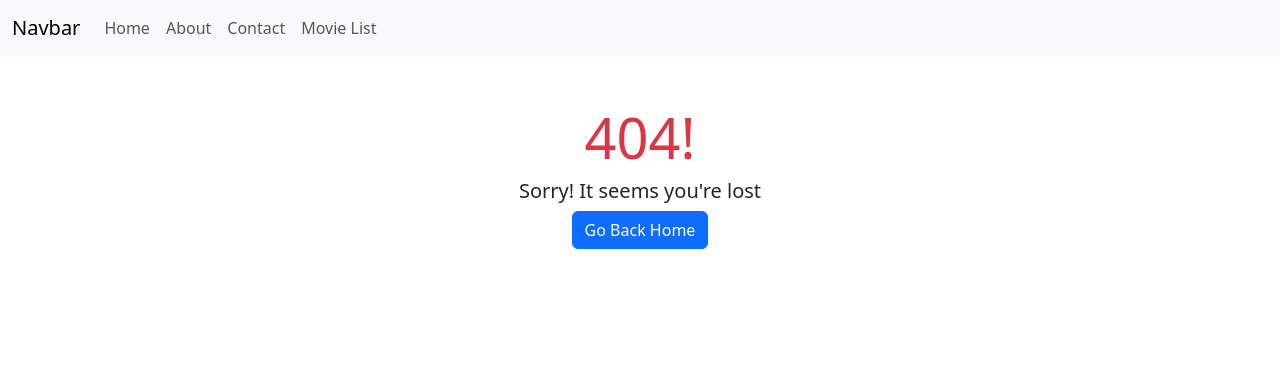
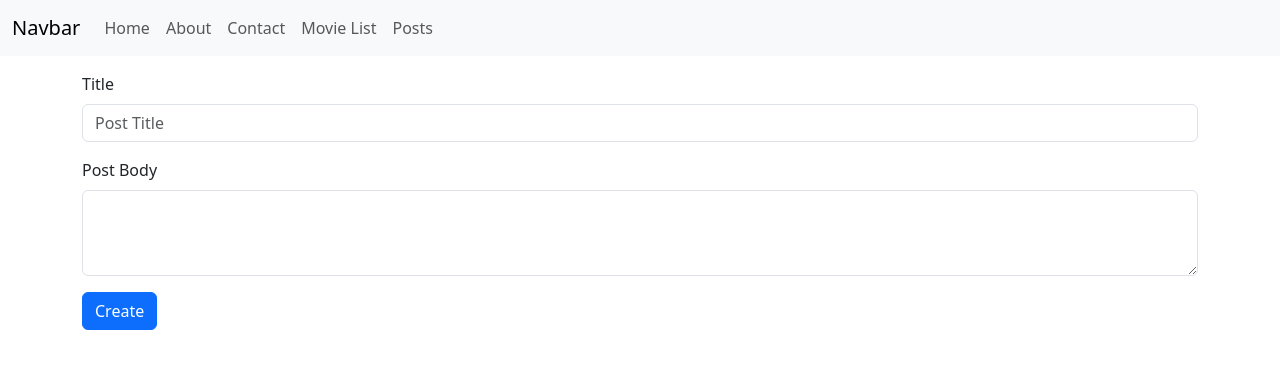
Before and after one commit to theejhay/imaginedidea-react-js, a React (Vite) app: page /posts/create in a window 1280 px wide. Before the commit this address had no page. Shown: the top 368 px of the page. Built offline with nearby package versions, Linux system fonts and the light colour scheme.

Commit message:
using useEffect on Posts endpoint

```diff
--- a/src/App.jsx
+++ b/src/App.jsx
@@ -5,6 +5,9 @@ import Contact from "./components/Contact"
 import Navbar from "./components/Navbar";
 import Movie from "./components/Movie";
 import NotFound from "./components/NotFound";
+import PostList from "./components/PostList";
+import PostDetails from "./components/PostDetails";
+import CreatePost from "./components/CreatePost";
 
 function App() {
 
@@ -17,7 +20,10 @@ function App() {
           <Route path="/about-us" element={<About />}></Route>
           <Route path="/contact-us" element={<Contact />}></Route>
           <Route path="/movie-list" element={<Movie />}></Route>
+          <Route path="/post-list" element={<PostList />}></Route>
           <Route path="*" element={<NotFound />}></Route>
+          <Route path="/posts/:id" element={<PostDetails />}></Route>
+          <Route path="/posts/create" element={<CreatePost />}></Route>
         </Routes>
     </BrowserRouter>
 
--- /dev/null
+++ b/src/components/CreatePost.jsx
@@ -0,0 +1,76 @@
+import { useState } from "react";
+
+function CreatePost() {
+
+    const [title, setTitle] = useState('');
+    const [body, setBody] = useState('');
+    const [success, setSuccess] = useState(false);
+
+    const CREATED = 201;
+
+
+    const handleSubmit =  async (e) => {
+
+        // Preparing post data to be submitted
+        const newPost = {
+            title,
+            body,
+            userId: 1
+        };
+
+        const options = {
+            method: 'POST',
+            headers: {
+                'Content-Type': 'application/json'
+            },
+            body: JSON.stringify(newPost)
+        }
+
+        const postRequest = await fetch("https://jsonplaceholder.typicode.com/posts", options);
+        console.log(postRequest);
+        if (postRequest.status === CREATED && postRequest.ok === true ){
+            setSuccess(true);
+            setBody('');
+            setTitle('');
+        }
+    }
+
+  return (
+    <div className="container">
+        { success && (
+            <div className="alert alert-success"> Post Created Successfully! </div>
+        )}
+      <form className="mt-3" >
+        <div className="mb-3">
+          <label className="form-label">
+            Title
+          </label>
+          <input
+            type="text"
+            className="form-control"
+            id="exampleFormControlInput1"
+            placeholder="Post Title"
+            value={title}
+            onChange={ e => setTitle(e.target.value)}
+          />
+        </div>
+        <div className="mb-3">
+          <label className="form-label">
+            Post Body
+          </label>
+          <textarea
+            className="form-control"
+            id="exampleFormControlTextarea1"
+            rows="3"
+            value={body}
+            onChange={e => setBody(e.target.value)}
+          ></textarea>
+        </div>
+
+        <button type="button" onClick={handleSubmit} className="btn btn-primary"> Create</button>
+      </form>
+    </div>
+  );
+}
+
+export default CreatePost;
--- a/src/components/FetchUsers.jsx
+++ b/src/components/FetchUsers.jsx
@@ -5,15 +5,36 @@ function FetchUsers() {
 
   const [users, setUsers] = useState([]);
 
-  const fetchUsers = () => {
-    fetch("https://jsonplaceholder.typicode.com/users")
-      .then((res) => res.json())
-      .then((userData) => {
-        setUsers(userData);
-      });
+  // const fetchUsers = () => {
+  //   fetch("https://jsonplaceholder.typicode.com/users")
+  //     .then((res) => res.json())
+  //     .then((userData) => {
+
+  //       console.log(userData);
+  //       setUsers(userData);
+  //     });
+  // };
+
+  // useEffect(fetchUsers, []);
+
+    const fetchUsers = async () => {
+    const response = await fetch("https://jsonplaceholder.typicode.com/users");
+    const data = await response.json();
+    console.log(data);
+    setUsers(data);
   };
 
-  useEffect(fetchUsers, []);
+  useEffect(() => {
+    fetchUsers();
+  }, []);
+
+  /**
+   * HTTP Verbs: GET, POST, PATCH, PUT, DELETE
+   * POST - Create a new resource
+   * PUT -  Replace a whole Resource e.g replace both title, body
+   * PATCH - Partial Update i.e some fields in the resource but not ALL
+   * DELETE - Remove (delete the resource)
+   */
 
   return (
     <table className="table">
@@ -24,6 +45,8 @@ function FetchUsers() {
           <th scope="col">Email</th>
           <th scope="col">Phone</th>
           <th scope="col">Username</th>
+          <th scope="col">Company</th>
+          <th scope="col">Address</th>
         </tr>
       </thead>
       <tbody>
@@ -34,6 +57,8 @@ function FetchUsers() {
                 <td> {user.email}</td>
                 <td> {user.phone}</td>
                 <td> {user.username}</td>
+                <td> {user.company.name}</td>
+                <td> {user.address.city}</td>
             </tr>
         ))}
       </tbody>
--- a/src/components/Navbar.jsx
+++ b/src/components/Navbar.jsx
@@ -41,6 +41,11 @@ function Navbar() {
                 Movie List
               </Link>
             </li>
+            <li className="nav-item">
+            <Link className="nav-link" to="/post-list">
+                Posts
+              </Link>
+            </li>
           </ul>
         </div>
       </div>
--- /dev/null
+++ b/src/components/PostDetails.jsx
@@ -0,0 +1,42 @@
+import { useEffect, useState } from "react";
+import { useParams, Link } from "react-router-dom";
+
+function PostDetails() {
+  const { id } = useParams();
+
+  const [post, setPost] = useState([]);
+  const fetchPost = async () => {
+    const response = await fetch(
+      `https://jsonplaceholder.typicode.com/posts/${id}`
+    );
+    const data = await response.json();
+    setPost(data);
+  };
+
+  useEffect(() => {
+    fetchPost();
+  }, []);
+
+  const style = {
+    marginTop: '10px'
+  }
+
+  return (
+    <>
+      <Link to={"/post-list"} className="btn btn-info btn-sm">
+        Go Back
+      </Link>
+
+      <div className="card" style={style}>
+        <div className="card-body">
+          <h5 className="card-title">{post.title}</h5>
+          <p className="card-text">{post.body}</p>
+        </div>
+      </div>
+
+      <h3> Comments </h3>
+    </>
+  );
+}
+
+export default PostDetails;
--- /dev/null
+++ b/src/components/PostList.jsx
@@ -0,0 +1,55 @@
+import { useEffect, useState } from "react";
+import { Link } from "react-router-dom";
+
+function PostList() {
+  const [posts, setPosts] = useState([]);
+  const fetchPosts = async () => {
+    const response = await fetch("https://jsonplaceholder.typicode.com/posts");
+    const data = await response.json();
+    setPosts(data);
+  };
+
+  useEffect(() => {
+    fetchPosts();
+  }, []);
+
+  const tableStyle = {
+    marginTop: '10px'
+  }
+
+  return (
+    <>
+      <Link to={"/posts/create"} className="btn btn-success btn-md">
+        Create Post
+      </Link>
+      <table className="table table-striped" style={tableStyle}>
+        <thead>
+          <tr>
+            <th scope="col">#</th>
+            <th scope="col">Title</th>
+            <th scope="col">Body</th>
+            <th scope="col">Action</th>
+          </tr>
+        </thead>
+        <tbody>
+          {posts.map((post) => (
+            <tr key={post.id}>
+              <td> {post.id}</td>
+              <td> {post.title}</td>
+              <td> {post.body}</td>
+              <td>
+                <Link
+                  to={`/posts/${post.id}`}
+                  className="btn btn-primary btn-sm"
+                > View
+                </Link>
+              </td>
+            </tr>
+          ))}
+        </tbody>
+      </table>
+    </>
+  );
+}
+
+export default PostList;
```
